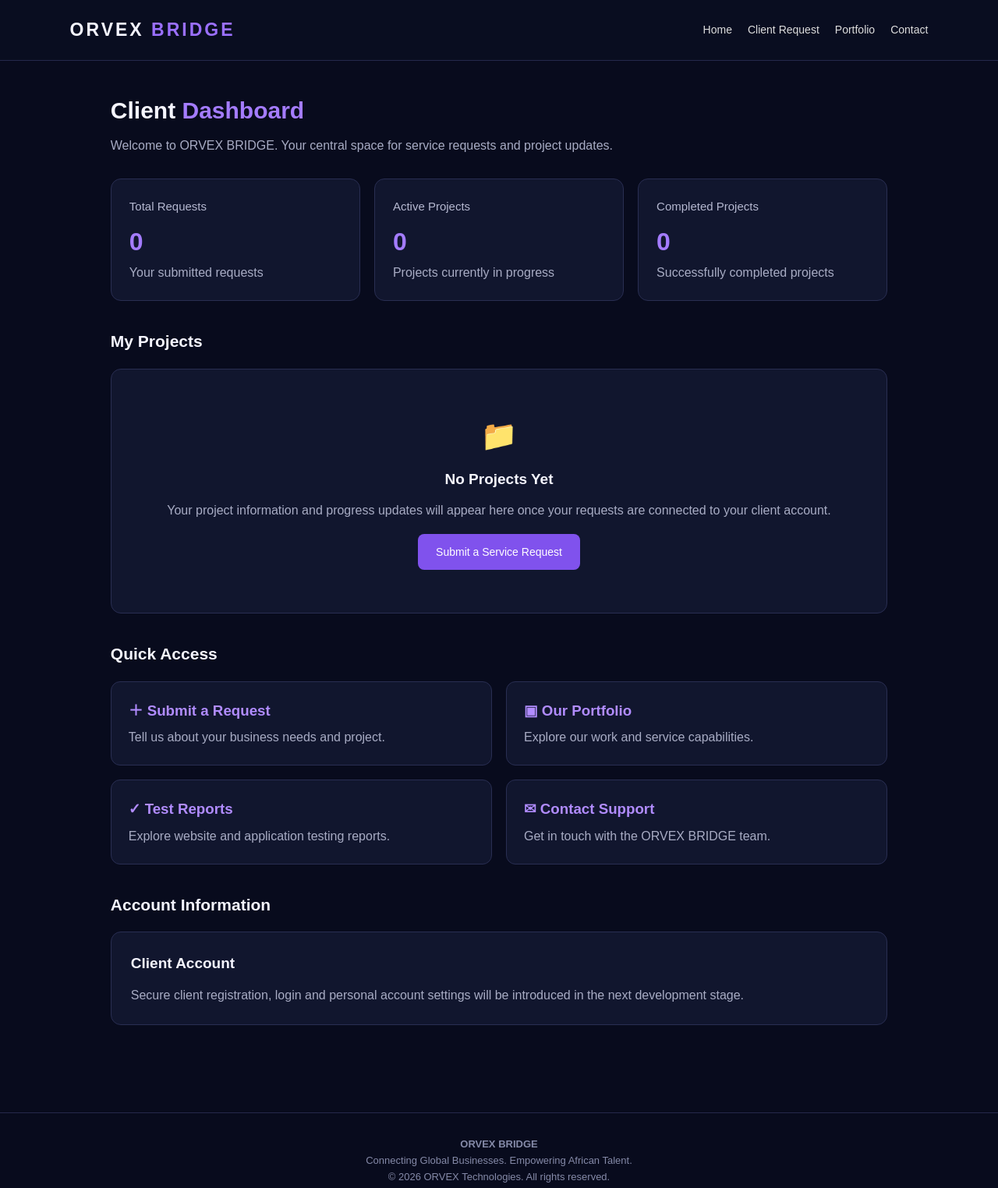
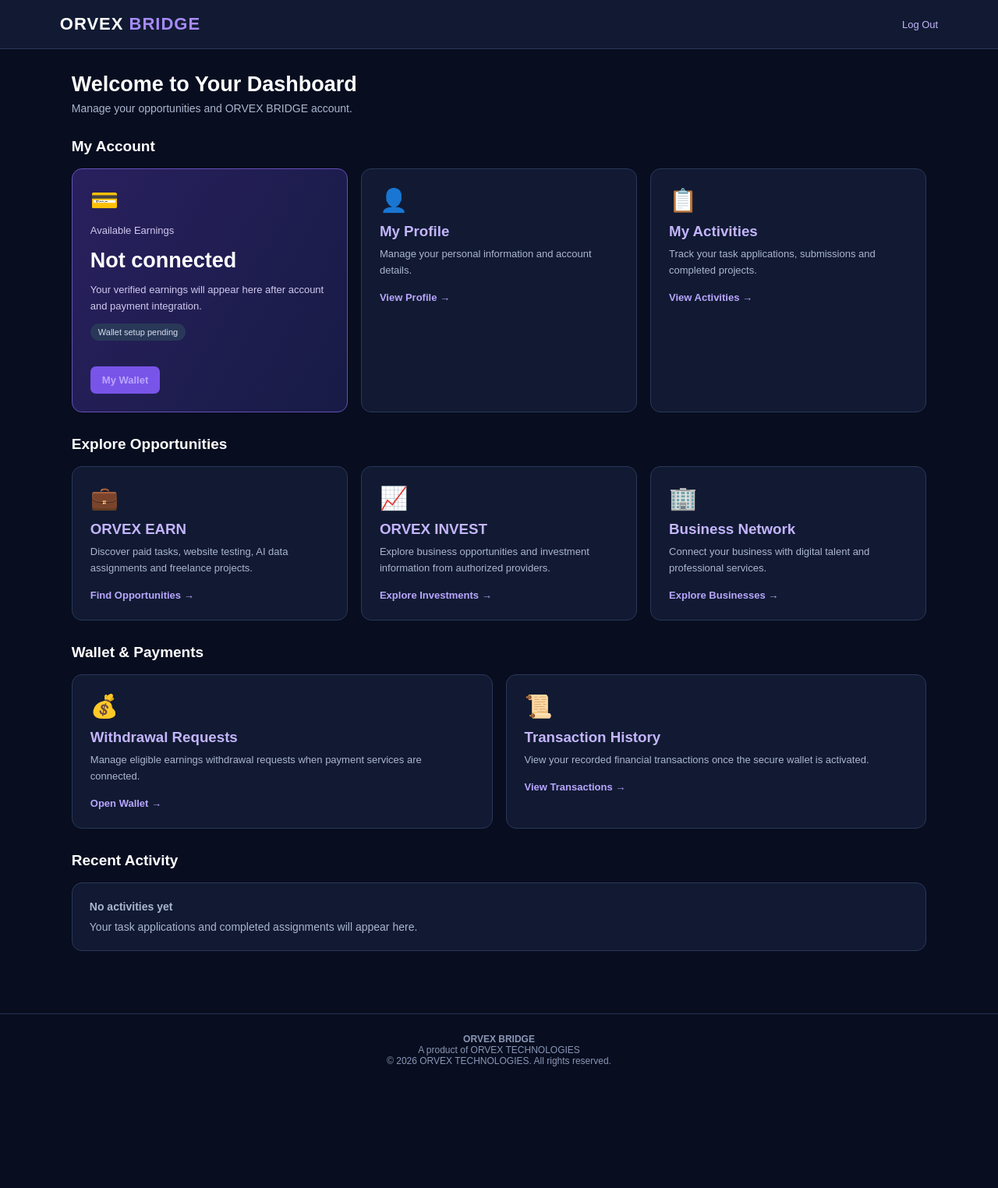
Before and after one commit to orvextechnology/orvex-bridge, a plain HTML site: page dashboard.html in a window 1280 px wide. Shown: the whole page at 78% size. After the commit the page ends 1393 px from the top, so only its background shows below. Drawn offline with Linux system fonts and the light colour scheme.

Commit message:
Refactor dashboard.html for layout and content updates
Updated the client dashboard HTML structure and styles, including changes to the title, header, and various sections for improved layout and content clarity.

```diff
--- a/dashboard.html
+++ b/dashboard.html
@@ -4,209 +4,102 @@
 <head>
 <meta charset="UTF-8">
 <meta name="viewport" content="width=device-width, initial-scale=1.0">
-<title>Client Dashboard | ORVEX BRIDGE</title>
+<meta name="theme-color" content="#080d20">
+<title>Dashboard | ORVEX BRIDGE</title>
 
 <style>
-* {
-  margin: 0;
-  padding: 0;
-  box-sizing: border-box;
+*{margin:0;padding:0;box-sizing:border-box}
+body{
+font-family:Arial,sans-serif;
+background:#080d20;
+color:white;
+min-height:100vh;
 }
-
-body {
-  font-family: Arial, sans-serif;
-  background: #080b1d;
-  color: #f5f5ff;
-  line-height: 1.6;
+header{
+background:#111a32;
+padding:18px 6%;
+display:flex;
+justify-content:space-between;
+align-items:center;
+border-bottom:1px solid #293858;
 }
-
-header {
-  padding: 20px 7%;
-  display: flex;
-  justify-content: space-between;
-  align-items: center;
-  flex-wrap: wrap;
-  gap: 15px;
-  border-bottom: 1px solid #25294b;
-  background: #090d20;
+.logo{font-size:22px;font-weight:900;letter-spacing:1px}
+.logo span{color:#a78bfa}
+header a{color:#c4b5fd;text-decoration:none;font-size:13px}
+.container{padding:30px 6%;max-width:1250px;margin:auto}
+.welcome{margin-bottom:28px}
+.welcome h1{font-size:27px;margin-bottom:7px}
+.welcome p{color:#aab6cf;font-size:14px}
+.section-title{font-size:19px;margin:30px 0 17px}
+.cards{
+display:grid;
+grid-template-columns:repeat(auto-fit,minmax(220px,1fr));
+gap:17px;
 }
-
-.logo {
-  font-size: 23px;
-  letter-spacing: 3px;
-  font-weight: bold;
+.card{
+background:#111a32;
+border:1px solid #293858;
+border-radius:13px;
+padding:23px;
 }
-
-.logo span {
-  color: #9b70ff;
+.card .icon{font-size:29px;margin-bottom:12px}
+.card h3{color:#c4b5fd;margin-bottom:8px}
+.card p{color:#aab6cf;font-size:13px;line-height:1.6}
+.card a{
+display:inline-block;
+margin-top:16px;
+color:#b9a6ff;
+text-decoration:none;
+font-size:13px;
+font-weight:bold;
 }
-
-nav {
-  display: flex;
-  flex-wrap: wrap;
-  gap: 20px;
+.balance{
+background:linear-gradient(120deg,#29205e,#171b45);
+border:1px solid #6650b8;
 }
-
-nav a {
-  color: #ddd;
-  text-decoration: none;
-  font-size: 14px;
+.balance h2{font-size:27px;margin:12px 0}
+.balance p{color:#d0c9ee;font-size:13px}
+.status{
+display:inline-block;
+padding:5px 10px;
+border-radius:20px;
+background:#293858;
+color:#d5dced;
+font-size:11px;
+margin-top:12px;
 }
-
-nav a:hover {
-  color: #a47cff;
+.actions{display:flex;gap:10px;flex-wrap:wrap;margin-top:17px}
+.btn{
+padding:10px 15px;
+background:#7954e8;
+border-radius:7px;
+color:white;
+text-decoration:none;
+font-size:12px;
+font-weight:bold;
 }
-
-.container {
-  max-width: 1150px;
-  margin: auto;
-  padding: 40px 6%;
+.btn.secondary{background:transparent;border:1px solid #a78bfa}
+.activity{
+background:#111a32;
+border:1px solid #293858;
+border-radius:13px;
+padding:22px;
+color:#aab6cf;
+font-size:14px;
 }
-
-.welcome {
-  margin-bottom: 30px;
+.activity p{margin-top:10px}
+footer{
+text-align:center;
+padding:25px;
+color:#8997b5;
+font-size:12px;
+border-top:1px solid #263454;
+margin-top:50px;
 }
-
-.welcome h1 {
-  font-size: 30px;
-  margin-bottom: 8px;
-}
-
-.welcome h1 span {
-  color: #a47cff;
-}
-
-.muted {
-  color: #a8acc4;
-}
-
-.section-title {
-  font-size: 21px;
-  margin: 35px 0 18px;
-}
-
-.stats {
-  display: grid;
-  grid-template-columns: repeat(3, 1fr);
-  gap: 18px;
-}
-
-.card {
-  background: #11162e;
-  border: 1px solid #292e52;
-  padding: 23px;
-  border-radius: 13px;
-}
-
-.card h3 {
-  font-size: 15px;
-  color: #b5b8d0;
-  font-weight: normal;
-}
-
-.number {
-  font-size: 32px;
-  font-weight: bold;
-  color: #a47cff;
-  margin-top: 8px;
-}
-
-.panel {
-  background: #11162e;
-  border: 1px solid #292e52;
-  border-radius: 13px;
-  padding: 25px;
-  margin-bottom: 22px;
-}
-
-.panel h2 {
-  font-size: 19px;
-  margin-bottom: 12px;
-}
-
-.empty {
-  text-align: center;
-  padding: 30px 10px;
-}
-
-.empty .symbol {
-  font-size: 38px;
-  margin-bottom: 10px;
-}
-
-.btn {
-  display: inline-block;
-  background: #8052ed;
-  color: white;
-  text-decoration: none;
-  padding: 12px 23px;
-  border-radius: 8px;
-  margin-top: 17px;
-  font-size: 14px;
-}
-
-.btn:hover {
-  background: #986eff;
-}
-
-.quick-links {
-  display: grid;
-  grid-template-columns: repeat(2, 1fr);
-  gap: 18px;
-}
-
-.quick-links a {
-  display: block;
-  text-decoration: none;
-  color: white;
-  background: #11162e;
-  border: 1px solid #292e52;
-  border-radius: 12px;
-  padding: 22px;
-}
-
-.quick-links a:hover {
-  border-color: #986eff;
-}
-
-.quick-links h3 {
-  color: #b18cff;
-  margin-bottom: 7px;
-}
-
-footer {
-  text-align: center;
-  padding: 30px 15px;
-  color: #858aa8;
-  border-top: 1px solid #25294b;
-  margin-top: 50px;
-  font-size: 13px;
-}
-
-@media(max-width: 650px) {
-  header {
-    padding: 18px 5%;
-  }
-
-  nav {
-    gap: 13px;
-  }
-
-  .container {
-    padding: 30px 5%;
-  }
-
-  .stats {
-    grid-template-columns: 1fr;
-  }
-
-  .quick-links {
-    grid-template-columns: 1fr;
-  }
-
-  .welcome h1 {
-    font-size: 25px;
-  }
+@media(max-width:600px){
+header{padding:16px 5%}
+.container{padding:25px 5%}
+.welcome h1{font-size:23px}
 }
 </style>
 </head>
@@ -214,106 +107,108 @@ footer {
 <body>
 
 <header>
-  <div class="logo">
-    ORVEX <span>BRIDGE</span>
-  </div>
-
-  <nav>
-    <a href="index.html">Home</a>
-    <a href="request.html">Client Request</a>
-    <a href="portfolio.html">Portfolio</a>
-    <a href="contact.html">Contact</a>
-  </nav>
+<div class="logo">ORVEX<span> BRIDGE</span></div>
+<a href="index.html">Log Out</a>
 </header>
 
 <main class="container">
 
-  <section class="welcome">
-    <h1>Client <span>Dashboard</span></h1>
-    <p class="muted">
-      Welcome to ORVEX BRIDGE. Your central space for service requests
-      and project updates.
-    </p>
-  </section>
+<div class="welcome">
+<h1>Welcome to Your Dashboard</h1>
+<p>Manage your opportunities and ORVEX BRIDGE account.</p>
+</div>
 
-  <section class="stats">
+<h2 class="section-title">My Account</h2>
 
-    <div class="card">
-      <h3>Total Requests</h3>
-      <div class="number">0</div>
-      <p class="muted">Your submitted requests</p>
+<div class="cards">
+
+<div class="card balance">
+<div class="icon">💳</div>
+<p>Available Earnings</p>
+<h2>Not connected</h2>
+<p>Your verified earnings will appear here after account and payment integration.</p>
+<span class="status">Wallet setup pending</span>
+<div class="actions">
+<a href="wallet.html" class="btn">My Wallet</a>
+</div>
 </div>
 
 <div class="card">
-      <h3>Active Projects</h3>
-      <div class="number">0</div>
-      <p class="muted">Projects currently in progress</p>
+<div class="icon">👤</div>
+<h3>My Profile</h3>
+<p>Manage your personal information and account details.</p>
+<a href="profile.html">View Profile →</a>
 </div>
 
 <div class="card">
-      <h3>Completed Projects</h3>
-      <div class="number">0</div>
-      <p class="muted">Successfully completed projects</p>
+<div class="icon">📋</div>
+<h3>My Activities</h3>
+<p>Track your task applications, submissions and completed projects.</p>
+<a href="earn.html">View Activities →</a>
 </div>
 
-  </section>
+</div>
 
-  <h2 class="section-title">My Projects</h2>
+<h2 class="section-title">Explore Opportunities</h2>
 
-  <section class="panel">
-    <div class="empty">
-      <div class="symbol">📁</div>
-      <h2>No Projects Yet</h2>
-      <p class="muted">
-        Your project information and progress updates will appear here
-        once your requests are connected to your client account.
-      </p>
-      <a href="request.html" class="btn">Submit a Service Request</a>
+<div class="cards">
+
+<div class="card">
+<div class="icon">💼</div>
+<h3>ORVEX EARN</h3>
+<p>Discover paid tasks, website testing, AI data assignments and freelance projects.</p>
+<a href="earn.html">Find Opportunities →</a>
 </div>
-  </section>
 
-  <h2 class="section-title">Quick Access</h2>
+<div class="card">
+<div class="icon">📈</div>
+<h3>ORVEX INVEST</h3>
+<p>Explore business opportunities and investment information from authorized providers.</p>
+<a href="invest.html">Explore Investments →</a>
+</div>
 
-  <section class="quick-links">
+<div class="card">
+<div class="icon">🏢</div>
+<h3>Business Network</h3>
+<p>Connect your business with digital talent and professional services.</p>
+<a href="company.html">Explore Businesses →</a>
+</div>
 
-    <a href="request.html">
-      <h3>＋ Submit a Request</h3>
-      <p class="muted">Tell us about your business needs and project.</p>
-    </a>
+</div>
 
-    <a href="portfolio.html">
-      <h3>▣ Our Portfolio</h3>
-      <p class="muted">Explore our work and service capabilities.</p>
-    </a>
+<h2 class="section-title">Wallet & Payments</h2>
 
-    <a href="test-reports.html">
-      <h3>✓ Test Reports</h3>
-      <p class="muted">Explore website and application testing reports.</p>
-    </a>
+<div class="cards">
 
-    <a href="contact.html">
-      <h3>✉ Contact Support</h3>
-      <p class="muted">Get in touch with the ORVEX BRIDGE team.</p>
-    </a>
+<div class="card">
+<div class="icon">💰</div>
+<h3>Withdrawal Requests</h3>
+<p>Manage eligible earnings withdrawal requests when payment services are connected.</p>
+<a href="wallet.html">Open Wallet →</a>
+</div>
 
-  </section>
+<div class="card">
+<div class="icon">📜</div>
+<h3>Transaction History</h3>
+<p>View your recorded financial transactions once the secure wallet is activated.</p>
+<a href="wallet.html">View Transactions →</a>
+</div>
 
-  <h2 class="section-title">Account Information</h2>
+</div>
 
-  <section class="panel">
-    <h2>Client Account</h2>
-    <p class="muted">
-      Secure client registration, login and personal account settings
-      will be introduced in the next development stage.
-    </p>
-  </section>
+<h2 class="section-title">Recent Activity</h2>
+
+<div class="activity">
+<strong>No activities yet</strong>
+<p>Your task applications and completed assignments will appear here.</p>
+</div>
 
 </main>
 
 <footer>
-  <p><strong>ORVEX BRIDGE</strong></p>
-  <p>Connecting Global Businesses. Empowering African Talent.</p>
-  <p>© 2026 ORVEX Technologies. All rights reserved.</p>
+<strong>ORVEX BRIDGE</strong>
+<p>A product of ORVEX TECHNOLOGIES</p>
+<p>© 2026 ORVEX TECHNOLOGIES. All rights reserved.</p>
 </footer>
 
 </body>
```
Lines whose indentation alone changed are shown as unchanged.
